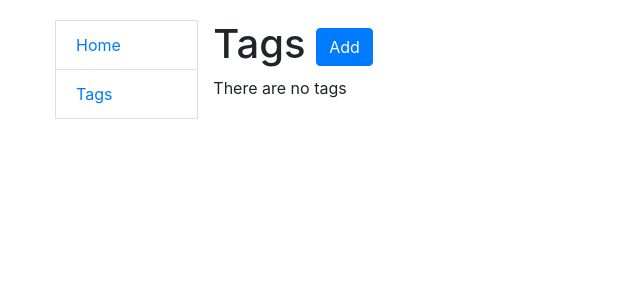
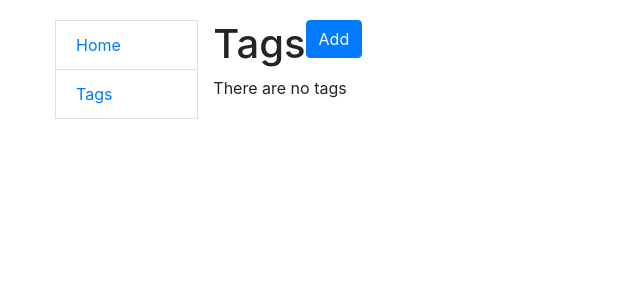
Before and after one commit to Yevheniy-Lototskiy/django-practice, a Django app: page /tags/ in a window 1280 px wide. Shown: the top 300 px of the page, without its empty margins (0-640 px from the left). Run offline with Django 4.2, Linux system fonts and the light colour scheme; data that the repository does not hold is empty.

Commit message:
Added style for tag 'Add' button

```diff
--- a/templates/todo/tag_list.html
+++ b/templates/todo/tag_list.html
@@ -1,7 +1,10 @@
 {% extends 'base.html' %}
 
 {% block content %}
-  <h1>Tags <a href="{% url 'todo:tag-create' %}" class="btn btn-primary">Add</a></h1>
+  <h1>
+    Tags
+    <a style="float: right" href="{% url 'todo:tag-create' %}" class="btn btn-primary">Add</a>
+  </h1>
 
   {% if tag_list %}
     <table class="table">
```
